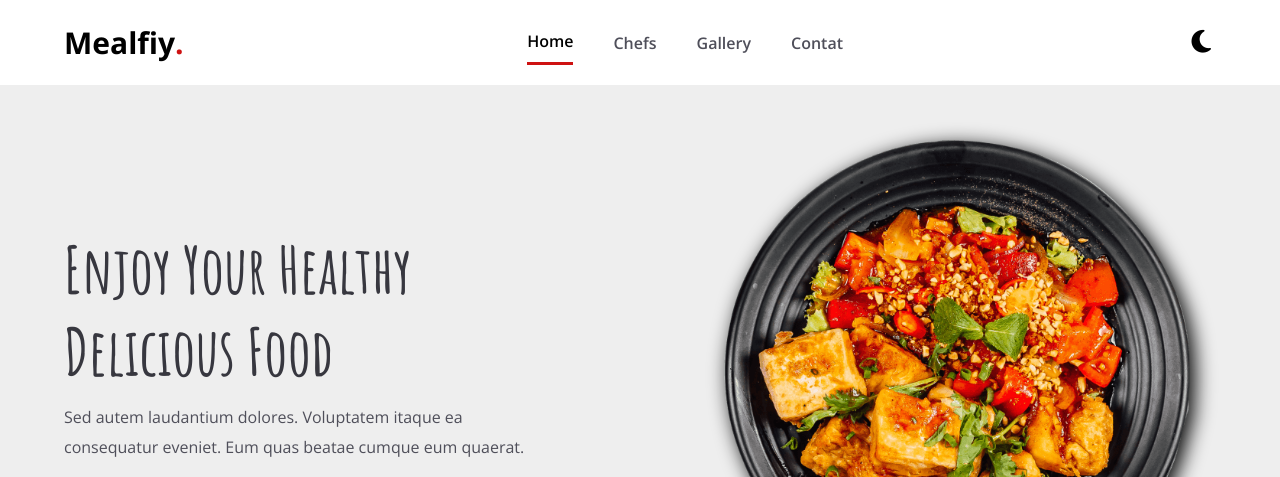
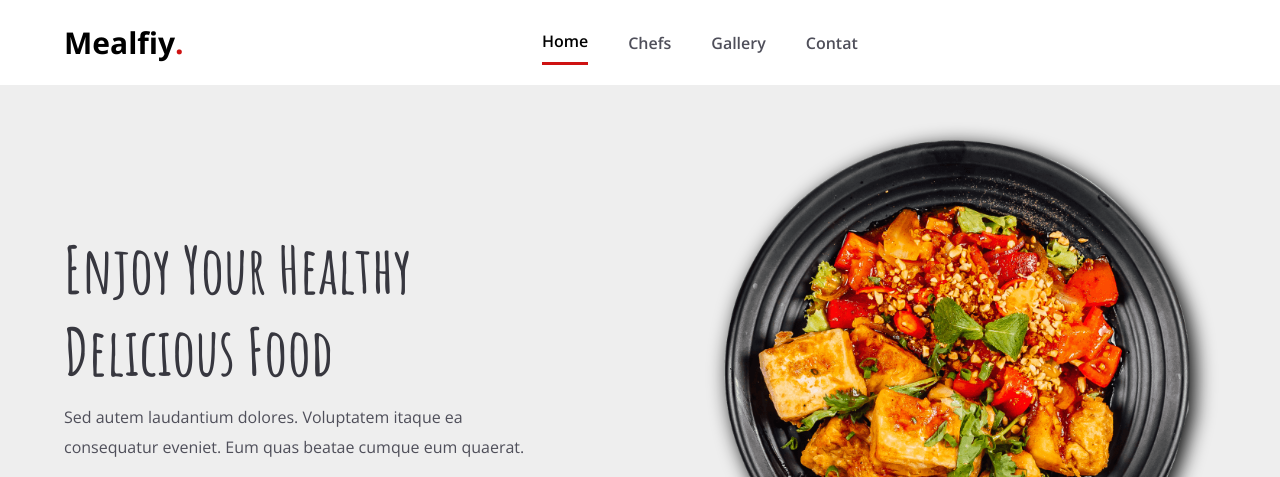
Before and after one commit to KerolosNessim/mealify, a plain HTML site: page index.html in a window 1280 px wide. Shown: the top 477 px of the page. Drawn offline with nearby package versions, Linux system fonts and the light colour scheme.

Commit message:
delete dark mode

```diff
--- a/index.html
+++ b/index.html
@@ -25,7 +25,6 @@
           <li><a href="#contact">Contat</a></li>
         </ul>
         <div class="btns">
-          <a href="dark.html"><i class="fas fa-moon dark"></i></a>
           <a><i class="fas fa-bars menu"></i></a>
         </div>
       </div>
```
